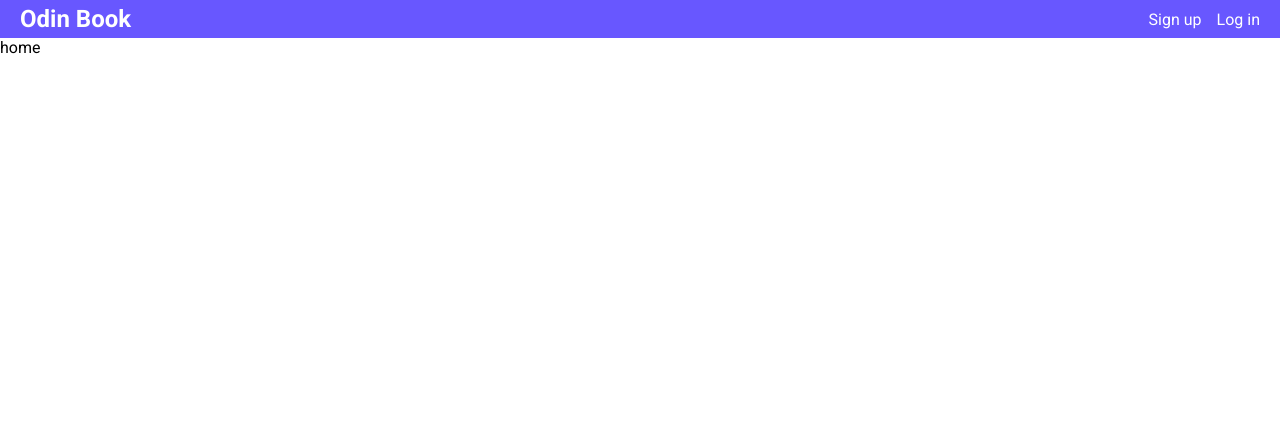
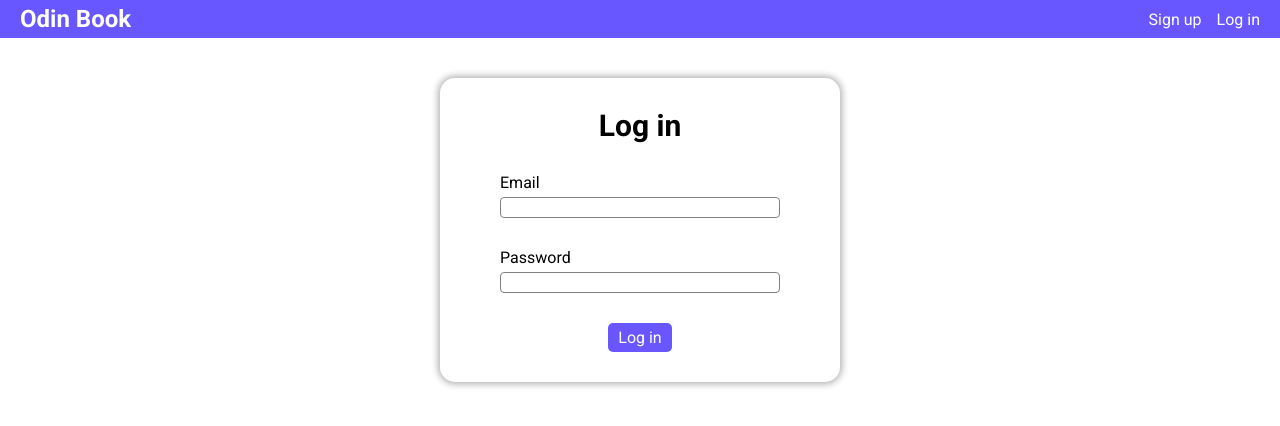
Before and after one commit to JPd3v/Odin-book-client, a React (Vite) app: page /log-in in a window 1280 px wide. Shown: the top 426 px of the page. Built offline with nearby package versions, Linux system fonts and the light colour scheme.

Commit message:
added log in page and log in form styles...
and validation

```diff
--- a/src/App.css
+++ b/src/App.css
@@ -18,6 +18,8 @@
   --fs-3: 2.2rem;
   --fs-2: 2.6rem;
   --fs-1: 3rem;
+
+  --bx-shw-form: 0px 0px 7px 2px hsl(0deg 0% 69%);
 }
 
 html {
@@ -91,6 +93,10 @@ a {
   opacity: 1;
 }
 
+.hamburger-menu__title {
+  font-size: var(--fs-1);
+}
+
 .hamburger-menu__list {
   list-style-type: none;
   display: flex;
@@ -151,15 +157,16 @@ a {
   min-width: 300px;
   max-width: 400px;
   width: 100%;
-  gap: 17px;
+  gap: 20px;
   justify-content: center;
   flex-direction: column;
   padding: 20px 10px;
-  box-shadow: 0px 0px 7px 2px hsl(0deg 0% 69%);
+  box-shadow: var(--bx-shw-form);
   border-radius: 5px;
 }
 
-.sign-up-form__label {
+.sign-up-form__label,
+.log-in-form__label {
   display: flex;
   flex-direction: column;
   gap: 5px;
@@ -167,23 +174,50 @@ a {
 }
 
 .sign-up-form__label input,
-select {
+.log-in-form__label input {
   outline-color: var(--main-color);
+  border-radius: 4px;
+  border: 1px solid #808080;
 }
 
-.sign-up-form__error {
+.sign-up-form__error,
+.log-in-form__error {
   text-align: start;
   width: 70%;
   color: var(--color-error);
 }
 
-.sign-up-form__submit {
+.sign-up-form__submit,
+.log-in-form__submit {
   color: var(--fc-second);
   background: var(--main-color);
   padding: 5px 10px;
   border: none;
   border-radius: 5px;
   cursor: pointer;
+}
+
+.sign-up-form__title,
+.log-in-form__title {
+  font-size: var(--fs-1);
+}
+
+.log-in-page {
+  display: flex;
+  justify-content: center;
+  margin: 40px 10px;
+}
+.log-in-form {
+  display: flex;
+  flex-direction: column;
+  align-items: center;
+  min-width: 300px;
+  max-width: 400px;
+  width: 100%;
+  gap: 30px;
+  box-shadow: var(--bx-shw-form);
+  border-radius: 15px;
+  padding: 30px 0px;
 }
 
 @media (max-width: 600px) {
--- /dev/null
+++ b/src/components/LogInForm.tsx
@@ -0,0 +1,77 @@
+/* eslint-disable react/jsx-props-no-spreading */
+import { useForm } from 'react-hook-form';
+
+interface IFormInputs {
+  username: string;
+  password: string;
+}
+
+const emailRegex = /^[\w-.]+@([\w-]+\.)+[\w-]{2,4}$/;
+
+export default function LogInForm() {
+  const {
+    register,
+    handleSubmit,
+    formState: { errors },
+  } = useForm<IFormInputs>({ mode: 'onChange' });
+
+  function onSubmit(formInputs: IFormInputs) {
+    console.log(formInputs);
+  }
+
+  return (
+    <form className="log-in-form" onSubmit={handleSubmit(onSubmit)} noValidate>
+      <h2 className="log-in-form__title">Log in</h2>
+      <label htmlFor="email" className="log-in-form__label">
+        Email
+        <input
+          type="email"
+          aria-invalid={errors.username ? 'true' : 'false'}
+          aria-labelledby="email-error"
+          {...register('username', {
+            required: 'Email is required',
+            pattern: {
+              value: emailRegex,
+              message:
+                'Email introduced is not valid. e.g: example@example.com',
+            },
+          })}
+          id="email"
+        />
+      </label>
+
+      {errors.username ? (
+        <p className="log-in-form__error" id="email-error">
+          {errors.username.message}
+        </p>
+      ) : null}
+
+      <label htmlFor="password" className="log-in-form__label">
+        Password
+        <input
+          type="password"
+          aria-invalid={errors.password ? 'true' : 'false'}
+          aria-labelledby="password-error"
+          {...register('password', {
+            required: 'Password is required',
+            minLength: {
+              value: 8,
+              message: 'Password needs to be at least 8 characters long',
+            },
+          })}
+          id="password"
+        />
+      </label>
+
+      {errors.password ? (
+        <p className="log-in-form__error" id="password-error">
+          {errors.password.message}
+        </p>
+      ) : null}
+
+      <button type="submit" className="log-in-form__submit">
+        Log in
+      </button>
+    </form>
+  );
+}
--- a/src/pages/LogIn.tsx
+++ b/src/pages/LogIn.tsx
@@ -1,3 +1,9 @@
+import LogInForm from '../components/LogInForm';
+
 export default function LogIn() {
-  return <div>home</div>;
+  return (
+    <main className="log-in-page">
+      <LogInForm />
+    </main>
+  );
 }
```
